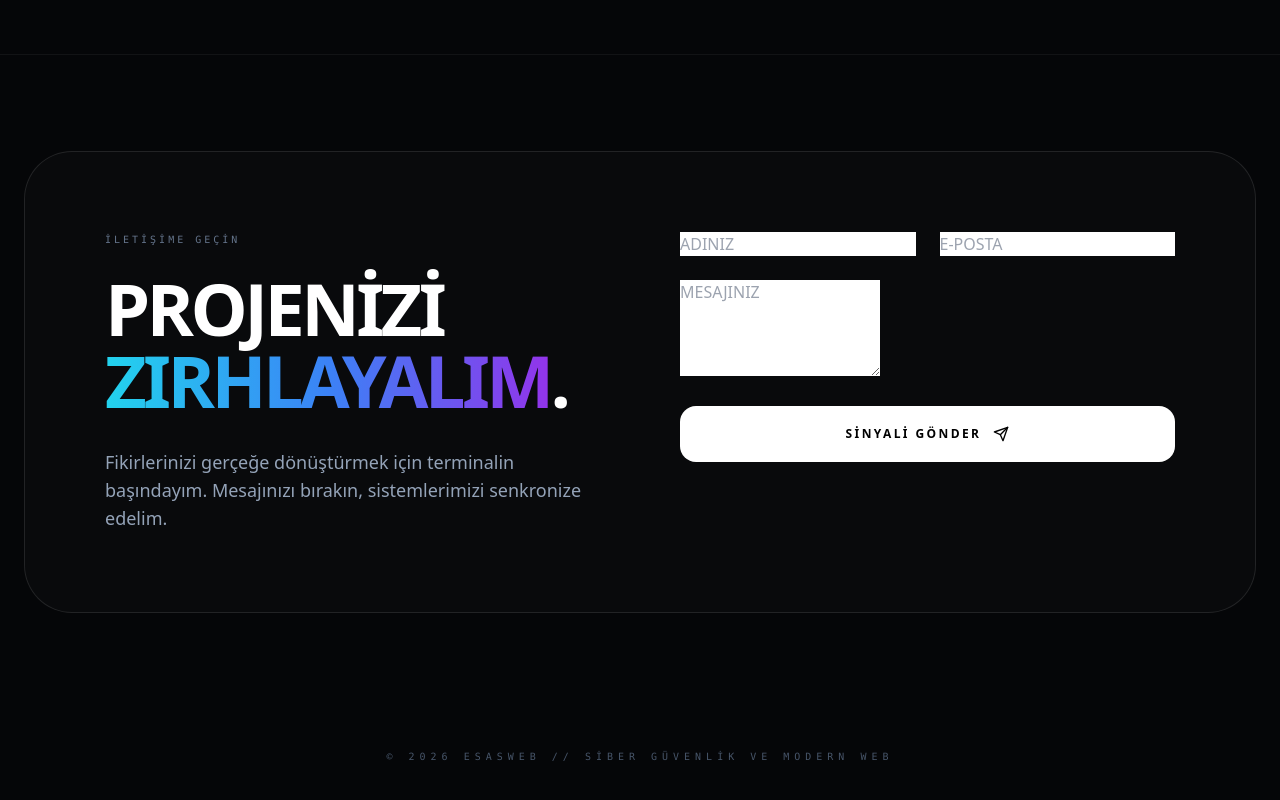
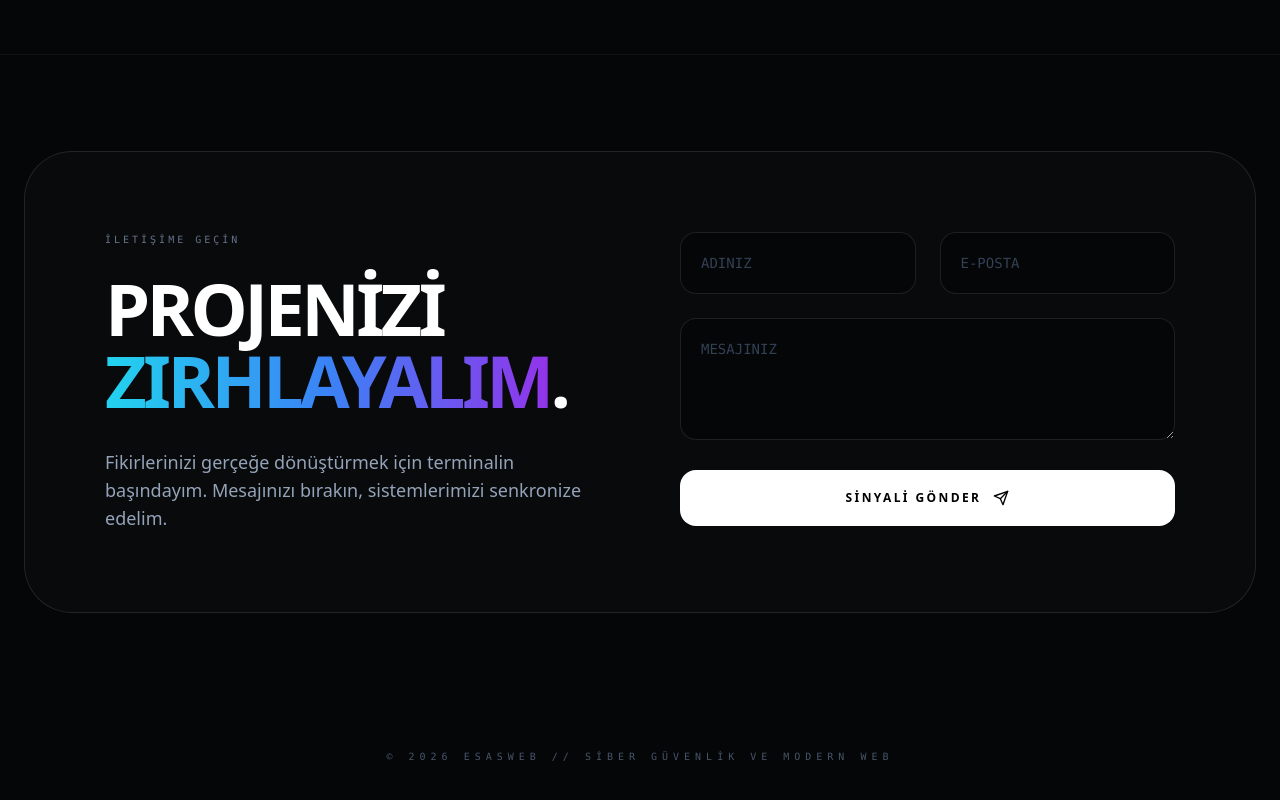
Before and after one commit to slymgz345-web/EsasWebCodes, a React (Vite) app: page / in a window 1280 px wide. Shown: the part 2071-2871 px from the top of the page. Built offline with nearby package versions, Linux system fonts and the light colour scheme.

Commit message:
Update index.css

```diff
--- a/src/index.css
+++ b/src/index.css
@@ -40,3 +40,8 @@
     @apply font-mono text-[10px] uppercase tracking-[0.3em];
   }
 }
+@layer components {
+  .form-input {
+    @apply w-full bg-black/40 border border-white/10 rounded-2xl p-5 text-sm font-mono text-white focus:outline-none focus:border-cyan-400 focus:bg-black/60 transition-all duration-300 placeholder:text-slate-700;
+  }
+}
```
